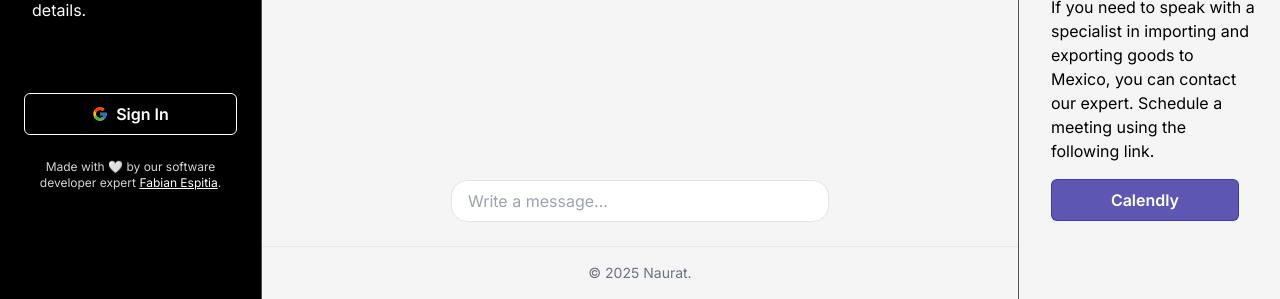
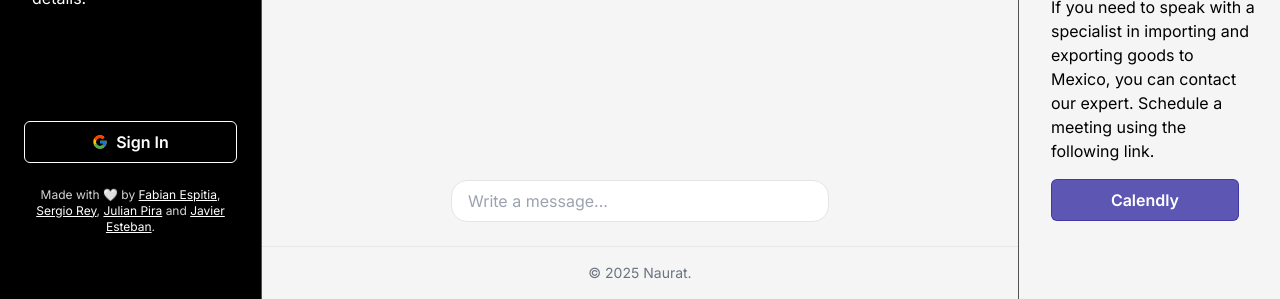
Before and after one commit to bysergr/ingesoft1, a Next.js app in the folder Proyecto/frontend/: page / in a window 1280 px wide. Shown: the part 501-800 px from the top of the page. Built offline with nearby package versions, Linux system fonts and the light colour scheme; no server answers.

Commit message:
update aside component with new links and improved styling

```diff
--- a/Proyecto/frontend/components/aside.tsx
+++ b/Proyecto/frontend/components/aside.tsx
@@ -31,7 +31,7 @@ export const AsideRight = async () => {
           </p>
           <a
             className="w-11/12 block text-center py-2 rounded-md font-semibold border border-indigo-800/80 bg-indigo-800/80 hover:bg-transparent text-white hover:text-indigo-800/80 transition"
-            href="/#"
+            href="https://calendly.com/sreym-unal/30min"
             target="_blank"
             rel="noopener noreferrer"
           >
@@ -73,10 +73,10 @@ export async function AsideLeft() {
             requirements. Log in first to download the list in Excel, including
             your selected products and details.
           </p>
-          {session && <button>Download Sheet</button>}
+          {session && <button className="w-11/12 block text-center py-2 rounded-md font-semibold border border-indigo-800/80 bg-indigo-800/80 hover:border-white hover:bg-transparent text-white transition">Download Sheet</button>}
         </div>
 
-        <div className="h-36 flex flex-col justify-center mt-12">
+        <div className="h-36 flex flex-col justify-center mt-24">
           {session ? (
             <div className="space-y-6">
               <Profile session={session} />
@@ -86,7 +86,7 @@ export async function AsideLeft() {
             <SignIn />
           )}
           <p className="text-xs text-neutral-300 mt-6 text-center">
-            Made with 🤍 by our software developer expert{" "}
+            Made with 🤍 by {" "}
             <a
               href="https://github.com/FabianEspitia-it"
               target="_blank"
@@ -94,8 +94,31 @@ export async function AsideLeft() {
               className="underline text-white"
             >
               Fabian Espitia
-            </a>
-            .
+            </a>, {" "}
+            <a
+              href="https://github.com/bysergr"
+              target="_blank"
+              rel="noopener noreferrer"
+              className="underline text-white"
+            >
+              Sergio Rey
+            </a>, {" "}
+            <a
+              href="https://github.com/Julian-Pira18"
+              target="_blank"
+              rel="noopener noreferrer"
+              className="underline text-white"
+            >
+              Julian Pira
+            </a> and {" "}
+            <a
+              href="https://github.com/javiermartinezgi01"
+              target="_blank"
+              rel="noopener noreferrer"
+              className="underline text-white"
+            >
+              Javier Esteban
+            </a>.
           </p>
         </div>
       </div>
```
